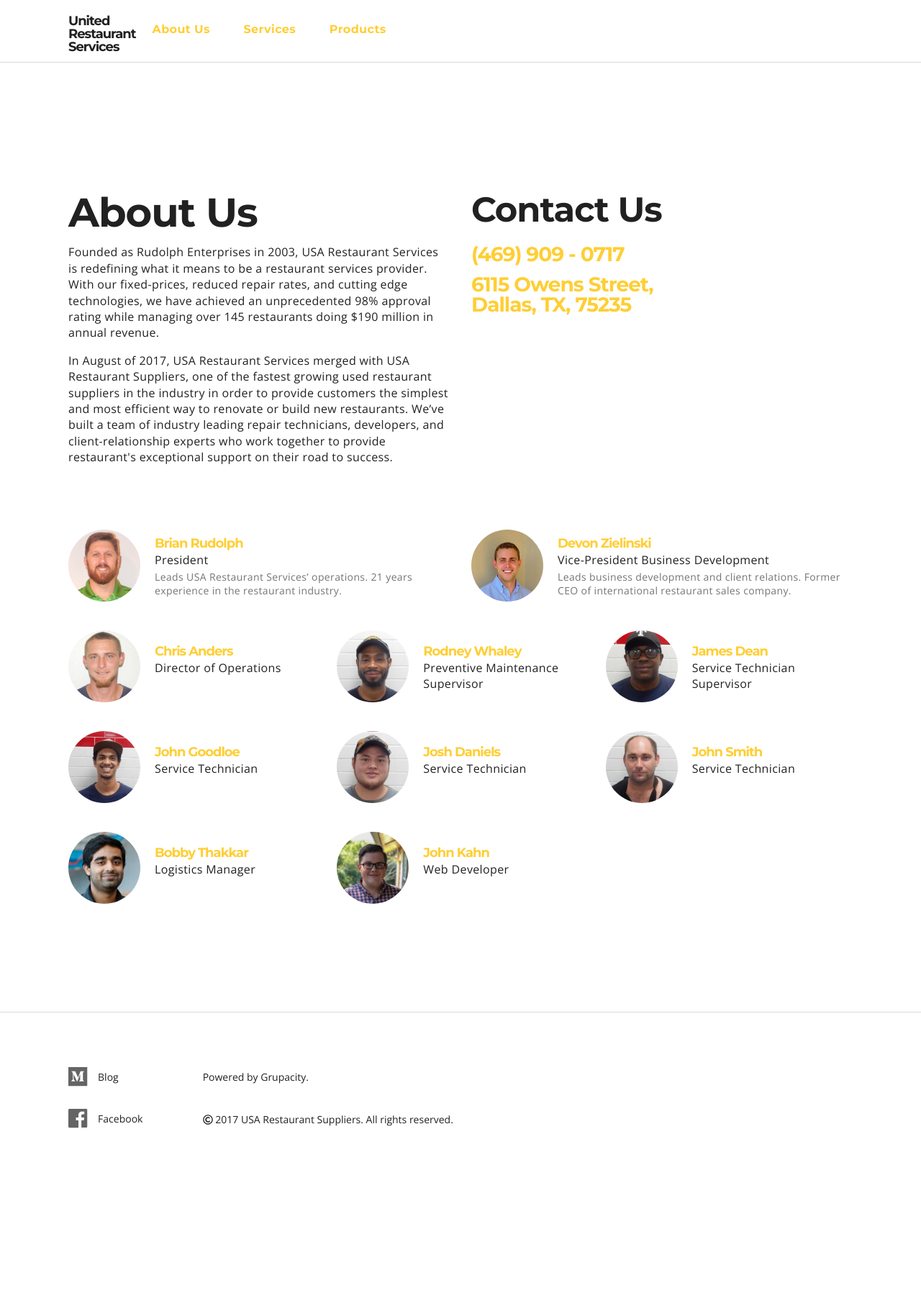
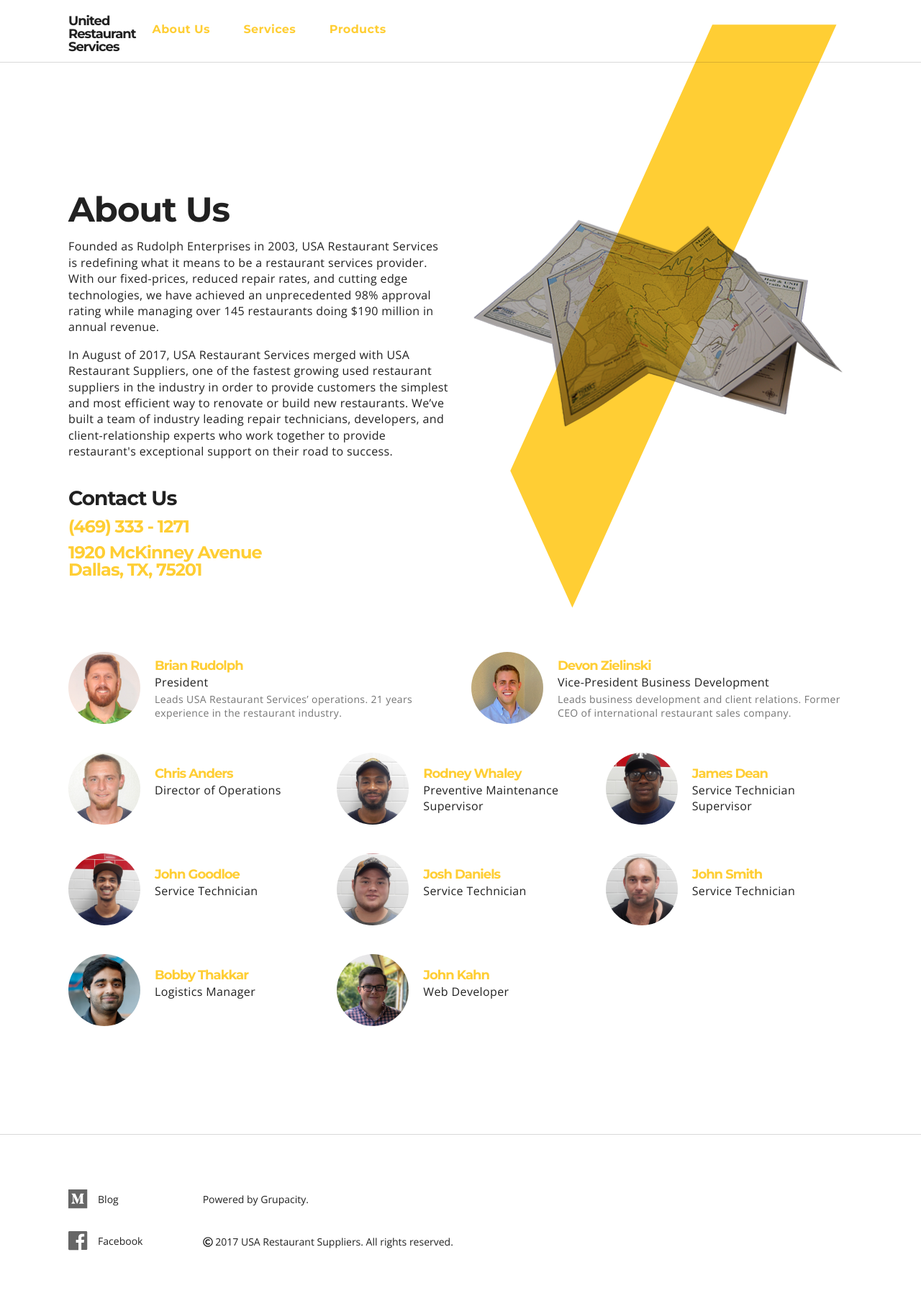
Before and after one commit to JohnKahn/usa, a Jekyll site: the page built from about-us.html, in a window 1280 px wide. Shown: the whole page at 72% size. Built offline with Jekyll 4.4.1, drawn with Linux system fonts in a browser that asks for light colours; nearby versions of some CDN libraries; before the commit the page ends 1645 px from its top, so only the background shows below that.

Commit message:
Update About Us page

```diff
--- a/_sass/_about.scss
+++ b/_sass/_about.scss
@@ -1,6 +1,6 @@
 .about {
   .team-list {
-    padding-top: 40px;
+    padding-top: 80px;
   }
 
   .bioCard {
--- a/about-us.html
+++ b/about-us.html
@@ -8,7 +8,7 @@ scripts:
   <div class="row">
     <div class="col-12 col-md-6">
       <div class="header-text less stagger-children">
-        <h2 class="header-headline">About Us</h2>
+        <h3 class="header-headline ">About Us</h3>
         <p>Founded as Rudolph Enterprises in 2003, USA Restaurant Services is redefining what it means to be a restaurant services
           provider. With our fixed-prices, reduced repair rates, and cutting edge technologies, we have achieved an unprecedented
           98% approval rating while managing over 145 restaurants doing $190 million in annual revenue.</p>
@@ -18,15 +18,27 @@ scripts:
           new restaurants. We’ve built a team of industry leading repair technicians, developers, and client-relationship
           experts who work together to provide restaurant's exceptional support on their road to success.</p>
       </div>
+      <div>
+        <h4 class="stagger">Contact Us</h4>
+        <h5 class="theme-textColor stagger">(469) 333 - 1271</h5>
+        <h5 class="theme-textColor stagger">
+          <div>1920 McKinney Avenue</div>
+          <div>Dallas, TX, 75201</div>
+        </h5>
+      </div>
     </div>
     <div class="col-12 col-md-6">
-      <div class="header-text less">
-        <h3 class="stagger">Contact Us</h3>
-        <h4 class="theme-textColor stagger">(469) 909 - 0717</h4>
-        <h4 class="theme-textColor stagger">
-          <div>6115 Owens Street,</div>
-          <div>Dallas, TX, 75235</div>
-        </h4>
+      <div class="slash-graphic pointer">
+        <div class="slash-graphic-slide active">
+          <img class="slash-graphic-image" src="/assets/img/map.png" alt="Decorative graphic" />
+        </div>
+        <svg class="slash-graphic-slash" viewBox="0 0 520 820" version="1.1" xmlns="http://www.w3.org/2000/svg" xmlns:xlink="http://www.w3.org/1999/xlink" style="transform: translate(-0.768705px, 9.7164px);">
+          <g stroke="none" stroke-width="1" fill="none">
+            <g class="slashGraphic-slashPath theme-fill" fill="transparent">
+              <path d="M507.714566,10 L365.319492,324.383974 L330.631139,401.062993 L153.485989,792.125985 L147.560577,805.130747 L141.696887,792.125985 L63,618.279315 L126.698186,477.742011 L161.38654,401.062993 L338.531689,10 L507.714566,10"></path>
+            </g>
+          </g>
+        </svg>
       </div>
     </div>
   </div>
```
Also changed, not shown: assets/img/map.png (added).
